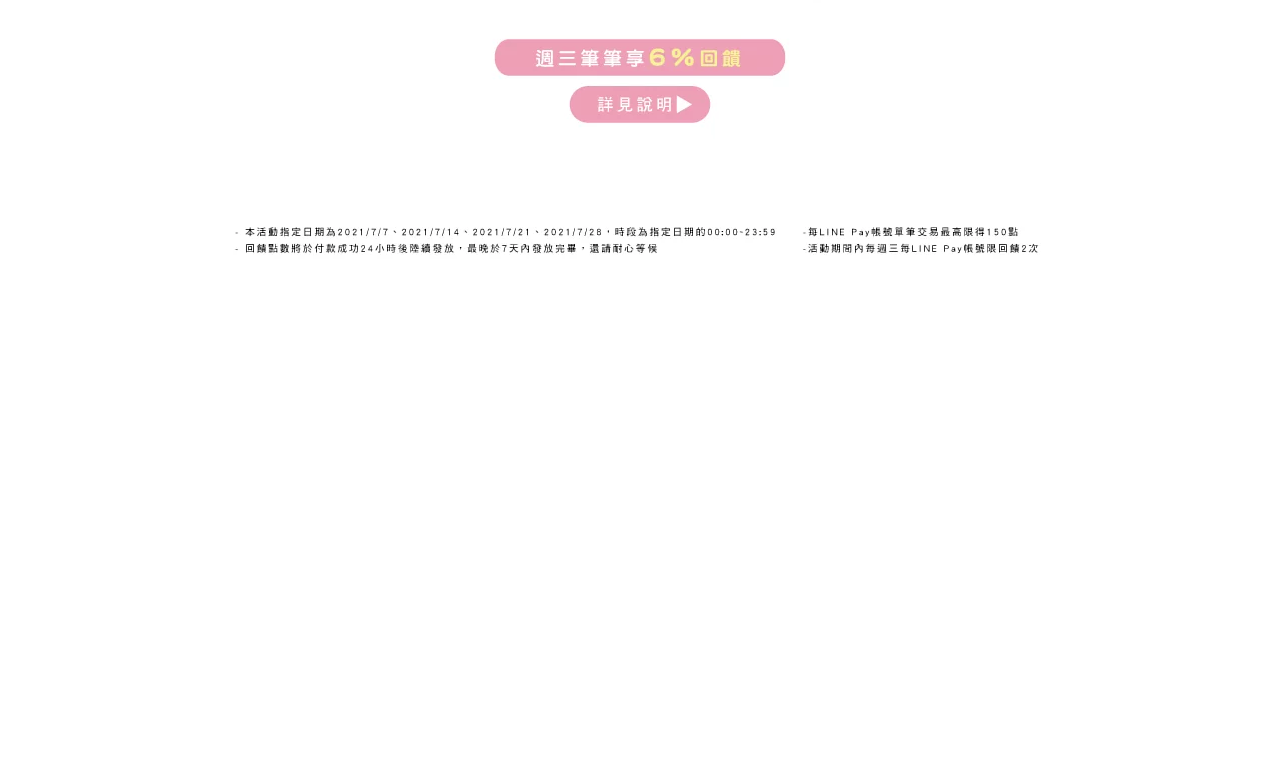
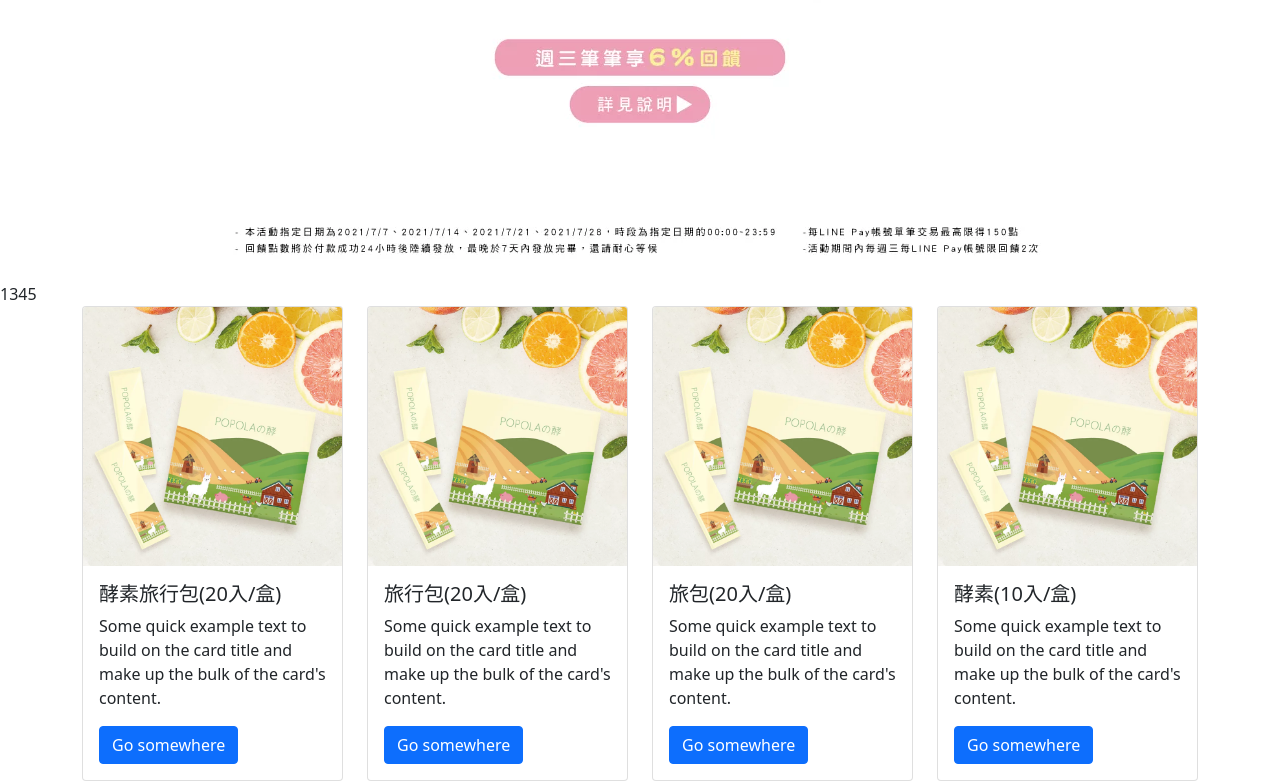
Before and after one commit to Eva813/vue-final, a Vue app: page /#/ in a window 1280 px wide. Shown: the part 812-1593 px from the top of the page. Before the commit the page ends 1094 px from the top, so only its background shows below. Built offline with nearby package versions, Linux system fonts and the light colour scheme.

Commit message:
modify bind component ProductCard.vue

```diff
--- a/src/views/Home.vue
+++ b/src/views/Home.vue
@@ -148,7 +148,12 @@
       <img src="@/assets/img/sale-pic.png" alt="刷卡優惠活動" />
     </a>
   </div>
-  <div class="container food-card"><ProductCard /></div>
+  <div>{{ msg }}</div>
+
+  <div class="container food-card">
+    <!-- //:food="food" 綁定傳入的props -->
+    <ProductCard :in-food="food"> </ProductCard>
+  </div>
 </template>
 
 <script>
@@ -158,18 +163,34 @@ import Carousel from "@/components/Carousel.vue";
 import ProductCard from "@/components/ProductCard.vue";
 
 export default {
-  // name: 'Carousel',
+  name: "Home",
   components: {
     Carousel,
     ProductCard,
   },
   data() {
     return {
+      msg: "1345",
       food: [
         {
           title: "酵素旅行包(20入/盒)",
           price: 1680,
-          src: require("@/assets/img/food/food1-1.png"),
+          src: "@/assets/img/food/food1-1.png",
+        },
+        {
+          title: "旅行包(20入/盒)",
+          price: 1380,
+          src: require("@/assets/img/food/food2-1.png"),
+        },
+        {
+          title: "旅包(20入/盒)",
+          price: 1550,
+          src: require("@/assets/img/food/food2-1.png"),
+        },
+        {
+          title: "酵素(10入/盒)",
+          price: 1000,
+          src: "@/assets/img/food/food1-1.png",
         },
       ],
     };
```
